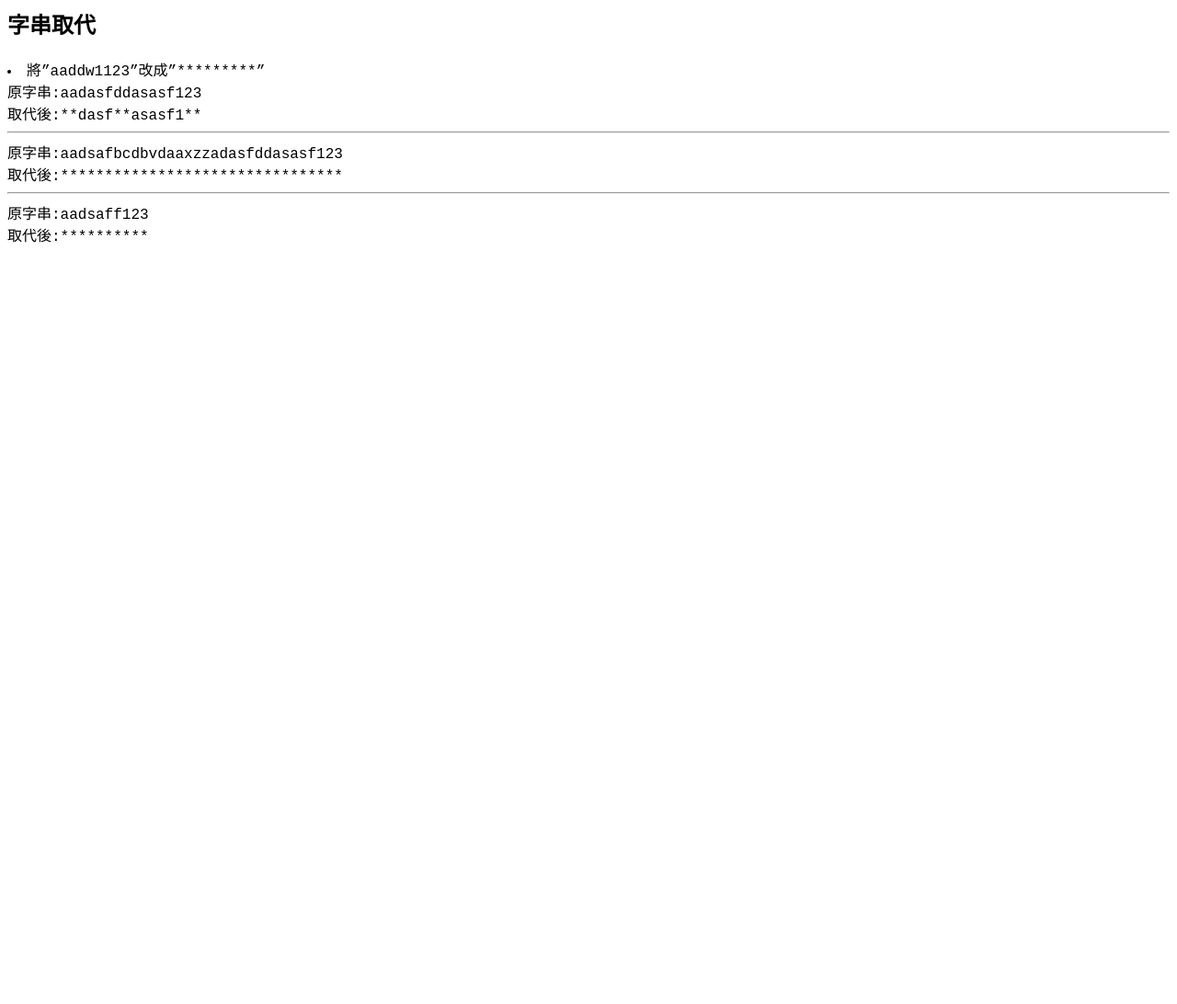
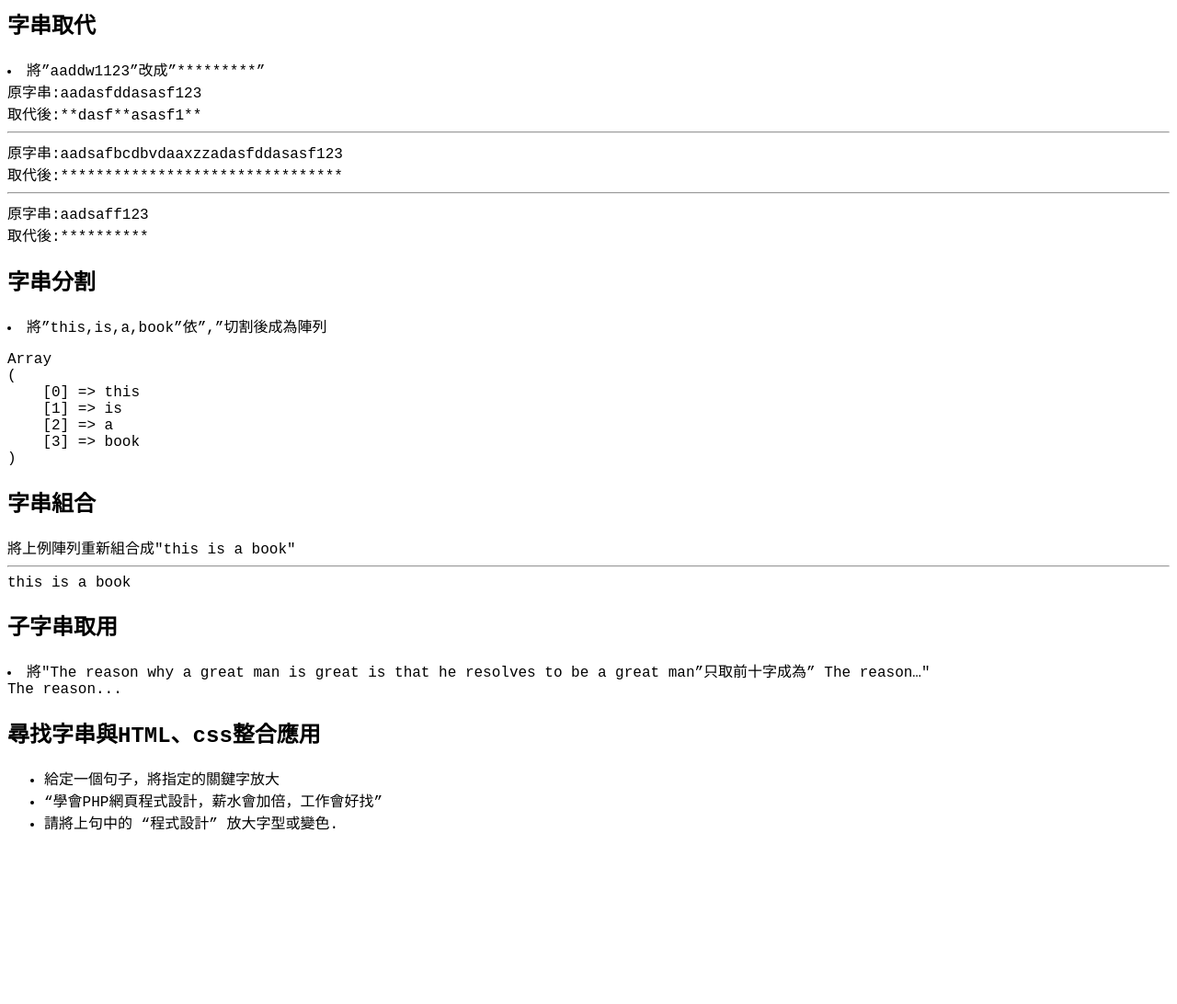
Before and after one commit to mackliu/11402-PHP-Basic, a PHP site: page /ch6_strings.php in a window 1280 px wide. Shown: the whole page at 92% size. Before the commit the page ends 264 px from the top, so only its background shows below. Run offline with PHP 8.4, Linux system fonts and the light colour scheme.

Commit message:
字串函式使用練習

```diff
--- a/ch6_strings.php
+++ b/ch6_strings.php
@@ -35,3 +35,54 @@ echo "<br>";
 echo "取代後:".$newstr;
 
 ?>
+
+<h2>字串分割</h2>
+
+<li>將”this,is,a,book”依”,”切割後成為陣列</li>
+<?php
+$str='this,is,a,book';
+$newstr=explode(",",$str);
+echo "<pre>";
+print_r($newstr);
+echo "</pre>";
+?>
+
+<h2>字串組合</h2>
+
+</li>將上例陣列重新組合成"this is a book"</li>
+<?php
+
+$combine=join(" ",$newstr);
+echo "<hr>";
+echo $combine;
+
+?>
+
+
+<h2>子字串取用</h2>
+
+<li>將"The reason why a great man is great is that he resolves to be a great man”只取前十字成為” The reason…"</li>
+<?php
+$str="The reason why a great man is great is that he resolves to be a great man";
+$pre=mb_substr($str,0,10);
+
+echo $pre;
+echo "...";
+
+?>
+
+
+
+<h2>尋找字串與HTML、css整合應用</h2>
+
+<ul>
+    <li>給定一個句子，將指定的關鍵字放大</li>
+    <li>“學會PHP網頁程式設計，薪水會加倍，工作會好找”</li>
+    <li>請將上句中的 “程式設計” 放大字型或變色.</li>
+</ul>
+
+<p>&nbsp;</p>
+<p>&nbsp;</p>
+<p>&nbsp;</p>
+<p>&nbsp;</p>
+<p>&nbsp;</p>
```
